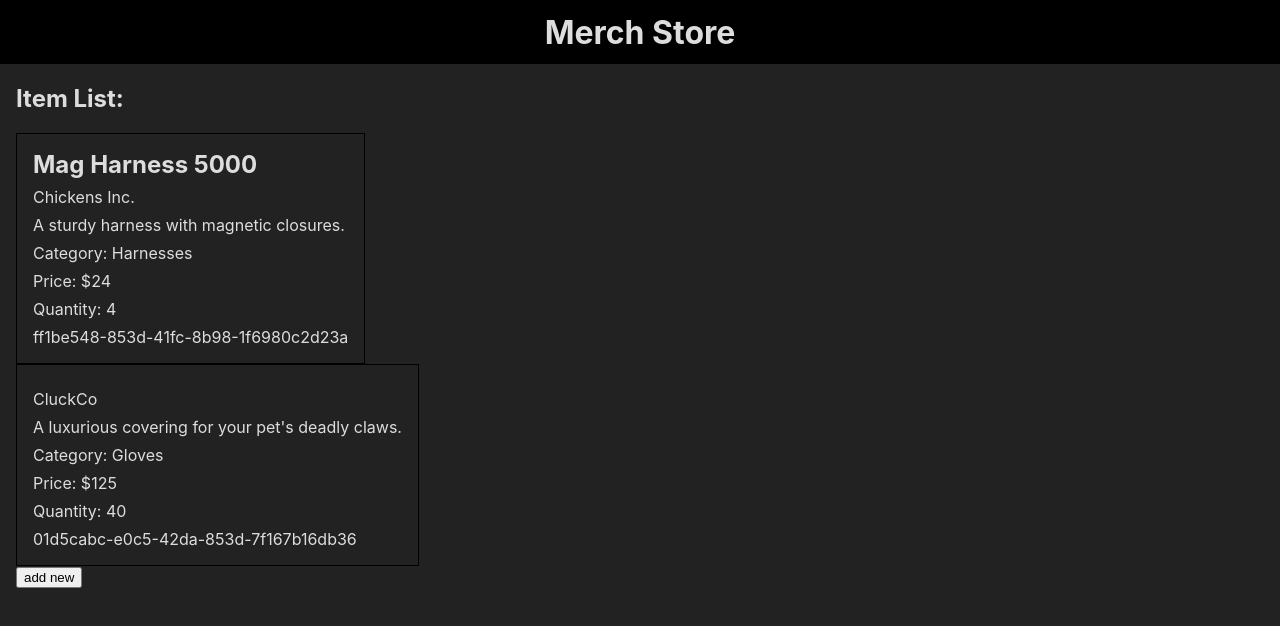
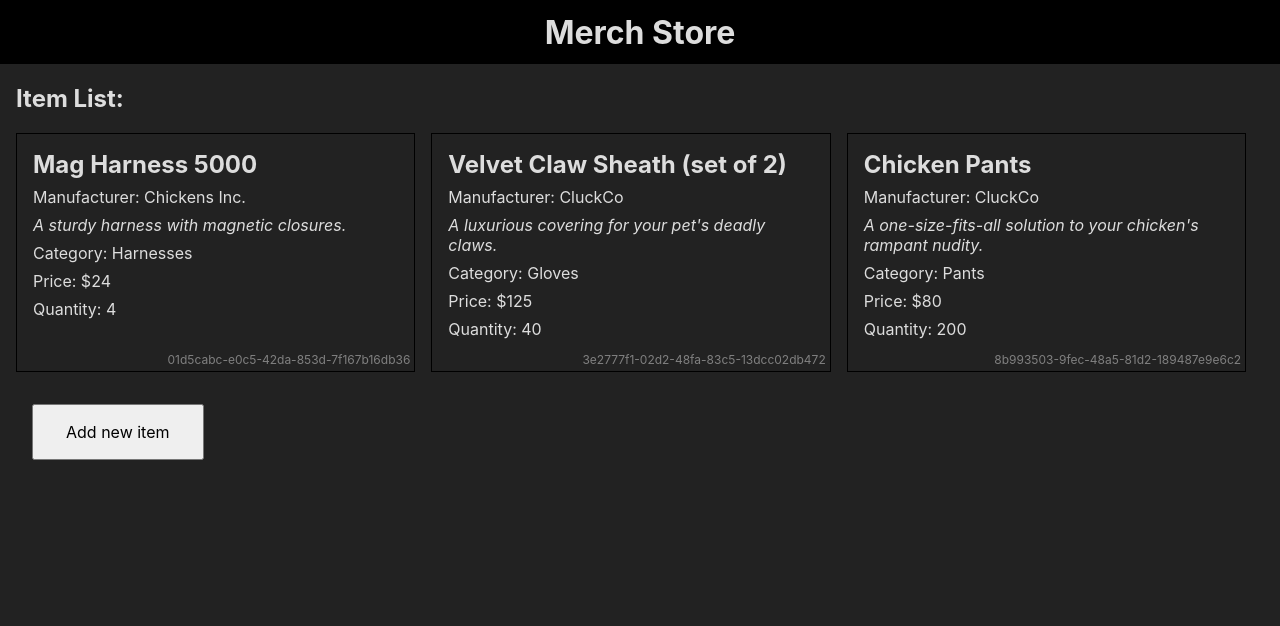
Before and after one commit to QuietEvolver/merch-store, a React (Create React App) app: page / in a window 1280 px wide. Shown: the top 626 px of the page. Built offline with nearby package versions, Linux system fonts and the light colour scheme.

Commit message:
Create MerchListEntry component, adjust style
Co-authored-by: Noah! <NoahJpg@users.noreply.github.com>
Co-authored-by: Jen Holcomb <jenniferholcomb@users.noreply.github.com>
Co-authored-by: Justin Lee <lee.justin001126@gmail.com>
Co-authored-by: VW <QuietEvolver@users.noreply.github.com>

```diff
--- a/src/components/MerchControl.js
+++ b/src/components/MerchControl.js
@@ -2,6 +2,7 @@ import React from 'react';
 import Header from './Header';
 import MerchList from './MerchList';
 import { v4 } from 'uuid';
+import NewItemForm from './NewItemForm';
 
 class MerchControl extends React.Component {
   constructor(props) {
@@ -19,12 +20,21 @@ class MerchControl extends React.Component {
           id: v4(),
         },
         {
-          item: 'Velvet Claw Sheath (set of 2)',
+          name: 'Velvet Claw Sheath (set of 2)',
           manufacturer: 'CluckCo',
           description: 'A luxurious covering for your pet\'s deadly claws.',
           category: 'Gloves',
           price: '125',
           quantity: '40',
+          id: v4(),
+        },
+        {
+          name: 'Chicken Pants',
+          manufacturer: 'CluckCo',
+          description: 'A one-size-fits-all solution to your chicken\'s rampant nudity.',
+          category: 'Pants',
+          price: '80',
+          quantity: '200',
           id: v4(),
         },
       ],
@@ -56,13 +66,13 @@ class MerchControl extends React.Component {
           {
             this.state.newItemFormShowing ?
 
-              <div>new item form!</div> //if true > else do next line after : if false.
+              <NewItemForm /> //if true
               :
               <div><MerchList itemList={this.state.itemList} /></div> // if false
           }
 
           <button onClick={this.handleClickAddNewItem}>
-            {this.state.newItemFormShowing ? 'cancel' : 'add new'}
+            {this.state.newItemFormShowing ? 'Cancel' : 'Add new item'}
           </button>
 
           {this.state.selectedItem !== null && <div>showing a details page!</div>}
--- a/src/components/MerchList.js
+++ b/src/components/MerchList.js
@@ -1,4 +1,5 @@
 import React from "react";
+import MerchListEntry from "./MerchListEntry";
 import PropTypes from "prop-types";
 
 function MerchList(props) {
@@ -6,21 +7,15 @@ function MerchList(props) {
   return (
     <React.Fragment>
       <h2>Item List:</h2>
-      {props.itemList.map(item =>
-      <div className='item-list-entry'>
-        <div>{item.name}</div>
-        <div>{item.manufacturer}</div>
-        <div>{item.description}</div>
-        <div>Category: {item.category}</div>
-        <div>Price: ${item.price}</div>
-        <div>Quantity: {item.quantity}</div>
-        <div>{item.id}</div>
+      <div className='item-list'>
+        {props.itemList.map(item =>
+          <MerchListEntry
+            item={item}
+          />
+        )}
       </div>
-      )}
     </React.Fragment>
   );
 }
 
-
-
 export default MerchList;
--- /dev/null
+++ b/src/components/MerchListEntry.js
@@ -0,0 +1,16 @@
+
+function MerchListEntry(props) {
+  return (
+    <div className='item-list-entry'>
+      <div>{props.item.name}</div>
+      <div>Manufacturer: {props.item.manufacturer}</div>
+      <div>{props.item.description}</div>
+      <div>Category: {props.item.category}</div>
+      <div>Price: ${props.item.price}</div>
+      <div>Quantity: {props.item.quantity}</div>
+      <div>{props.item.id}</div>
+    </div>
+  );
+}
+
+export default MerchListEntry;
--- /dev/null
+++ b/src/components/NewItemForm.js
@@ -0,0 +1,33 @@
+
+function NewItemForm(props) {
+  return (
+    <form>
+      <div className="form-row">
+        <label for="name">Item name</label>
+        <input name="name" type="text" />
+      </div>
+      <div className="form-row">
+        <label for="manufacturer">Manufacturer</label>
+        <input name="manufacturer" type="text" />
+      </div>
+      <div className="form-row">
+        <label for="description">Description</label>
+        <input name="description" type="text" />
+      </div>
+      <div className="form-row">
+        <label for="category">Category</label>
+        <input name="category" type="text" />
+      </div>
+      <div className="form-row">
+        <label for="price">Price</label>
+        <input name="price" type="text" />
+      </div>
+      <div className="form-row">
+        <label for="quantity">Quantity</label>
+        <input name="quantity" type="text" />
+      </div>
+    </form>
+  );
+}
+
+export default NewItemForm;
--- a/src/index.css
+++ b/src/index.css
@@ -19,6 +19,20 @@ body {
   color: var(--main-text-color);
 }
 
+button {
+  font-family: inherit;
+  font-size: inherit;
+  padding: 1rem 2rem;
+  cursor: pointer;
+  transition: all 200ms ease;
+  margin: 1rem;
+}
+
+button:hover {
+  outline: 2px solid green;
+  background-color: rgb(255, 219, 151);
+}
+
 main {
   margin: 1rem;
 }
@@ -36,16 +50,36 @@ header h1 {
   margin: 0;
 }
 
+.item-list {
+  display: flex;
+  flex-wrap: wrap;
+  gap: 1rem;
+  margin: 1rem 0;
+}
+
 .item-list-entry {
+  position: relative;
   border: 1px solid black;
   padding: 1rem;
-  width: max-content;
+  min-width: 20rem;
+  width: 32%;
   display: flex;
   flex-direction: column;
   gap: 0.5rem;
+  padding-bottom: 2rem;
 }
 
 .item-list-entry > div:first-child {
   font-size: 150%;
   font-weight: bold;
 }
+.item-list-entry > div:nth-child(3) {
+  font-style: italic;
+}
+.item-list-entry > div:last-child {
+  position: absolute;
+  bottom: 0.25rem;
+  right: 0.25rem;
+  font-size: 75%;
+  color: gray;
+}
```
Also changed, not shown: src/components/ItemDetail.js (added), src/components/MerchDetail.js (deleted), src/components/MerchDetailEntry.js (deleted).
